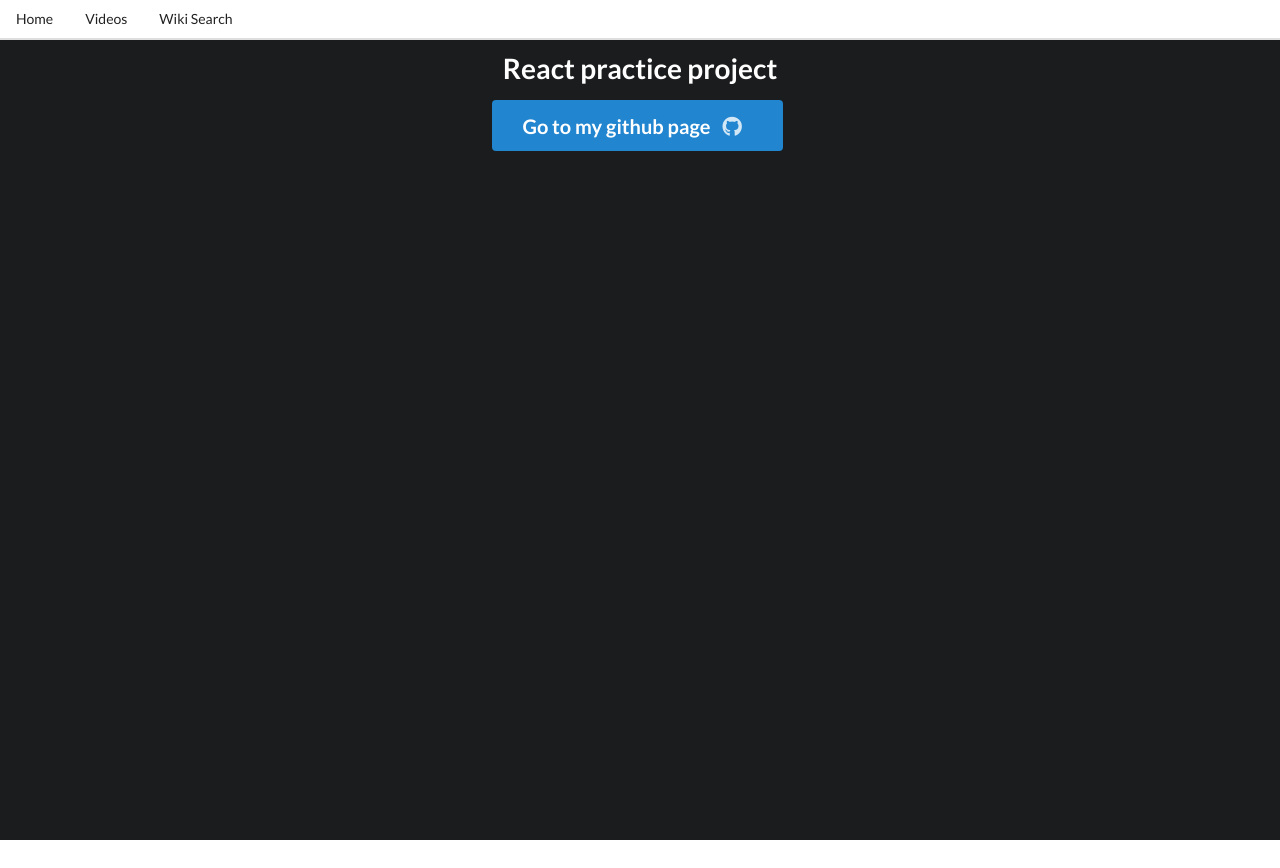
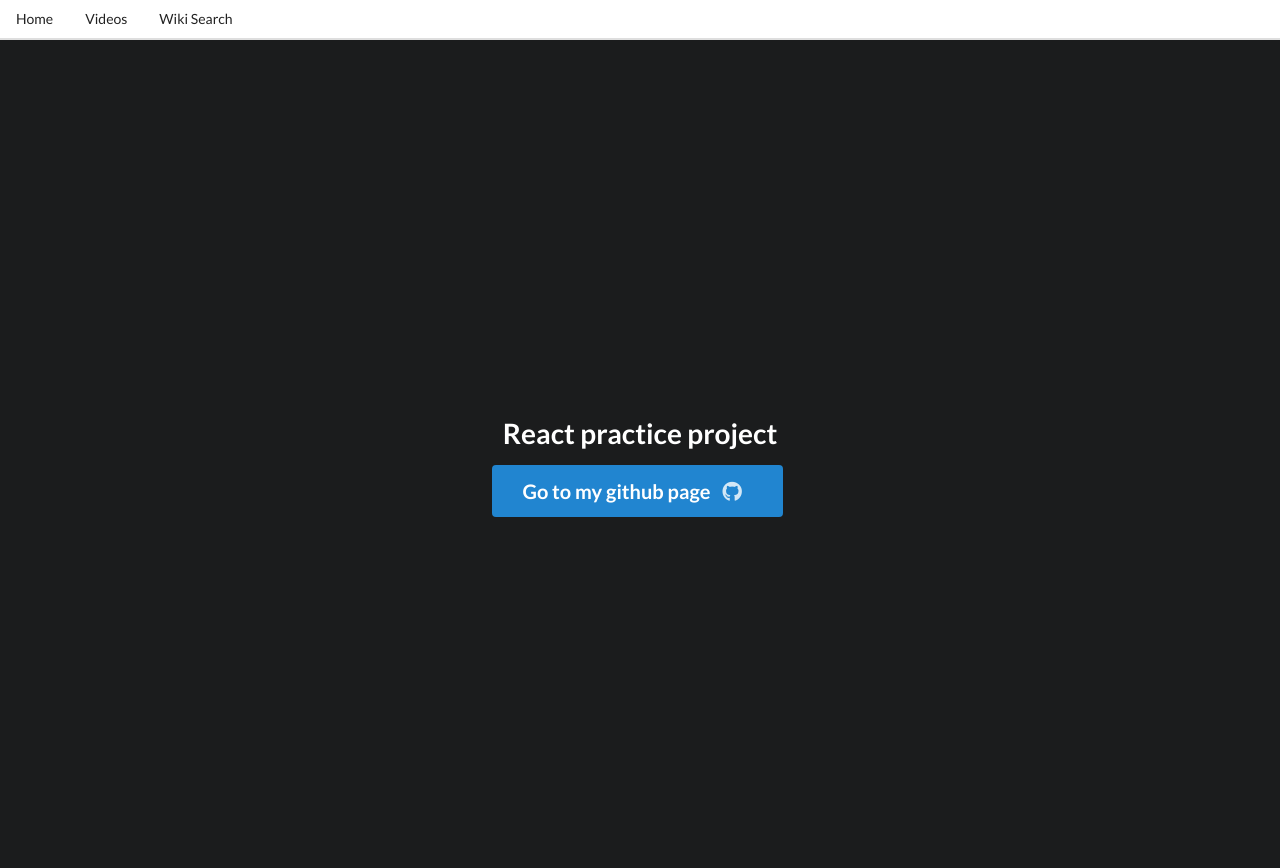
Before and after one commit to DeltaLF/video-app, a React (Create React App) app: page / in a window 1280 px wide. Before the commit the page ends 840 px from the top, so only its background shows below. Built offline with nearby package versions, Linux system fonts and the light colour scheme.

Commit message:
home css

```diff
--- a/src/components/home/Home.js
+++ b/src/components/home/Home.js
@@ -10,6 +10,16 @@ const Home = () => {
         }}
       >
         <div className="center aligned column">
+          <div
+            style={{
+              minHeight: "100vh",
+              display: "flex",
+              flexDirection: "column",
+              justifyContent: "center",
+              alignItems: "center",
+            }}
+          >
+            <div style={{}}></div>
             <h1 className="ui inverted header">React practice project</h1>
             <a
               href="https://github.com/DeltaLF"
@@ -21,6 +31,7 @@ const Home = () => {
           </div>
         </div>
       </div>
+    </div>
   );
 };
 
```
Lines whose indentation alone changed are shown as unchanged.
